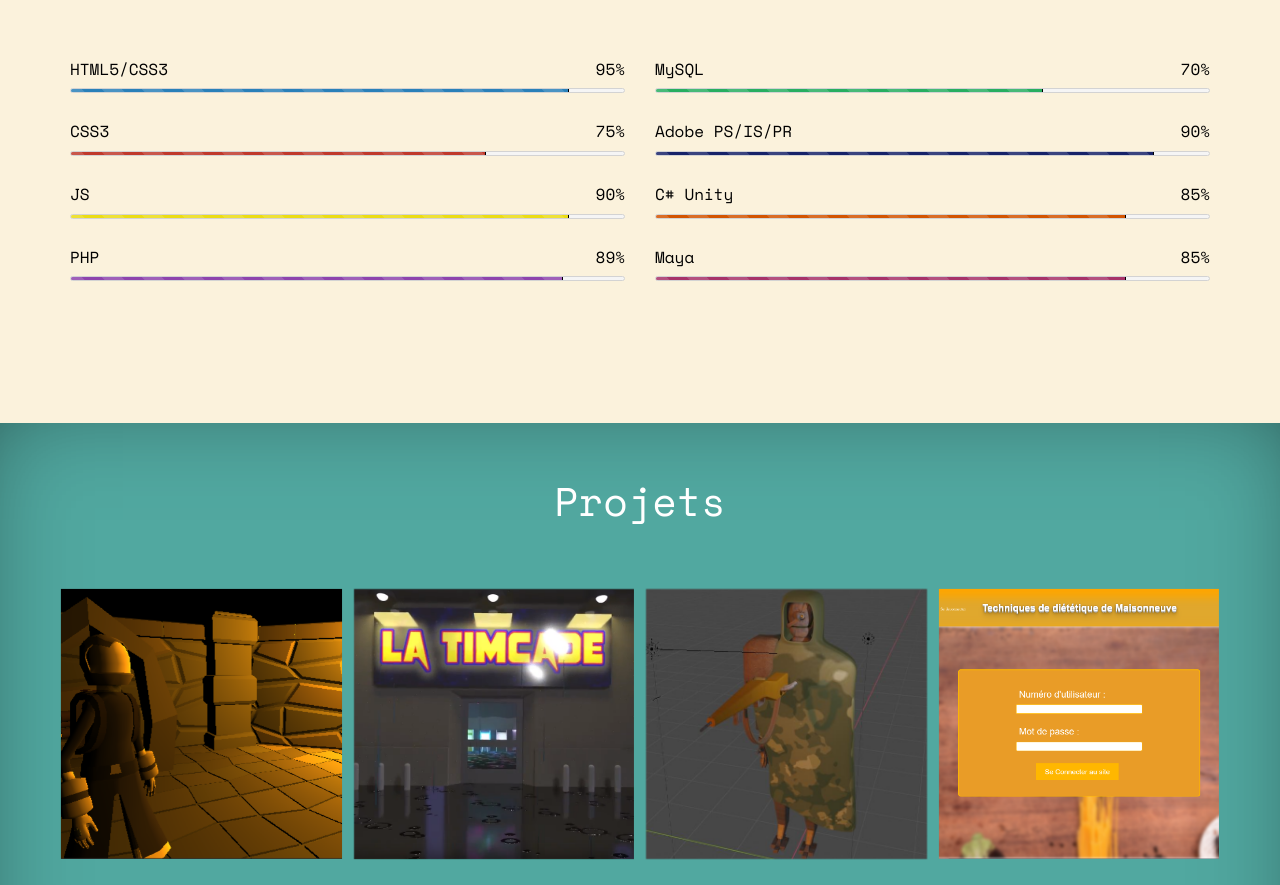
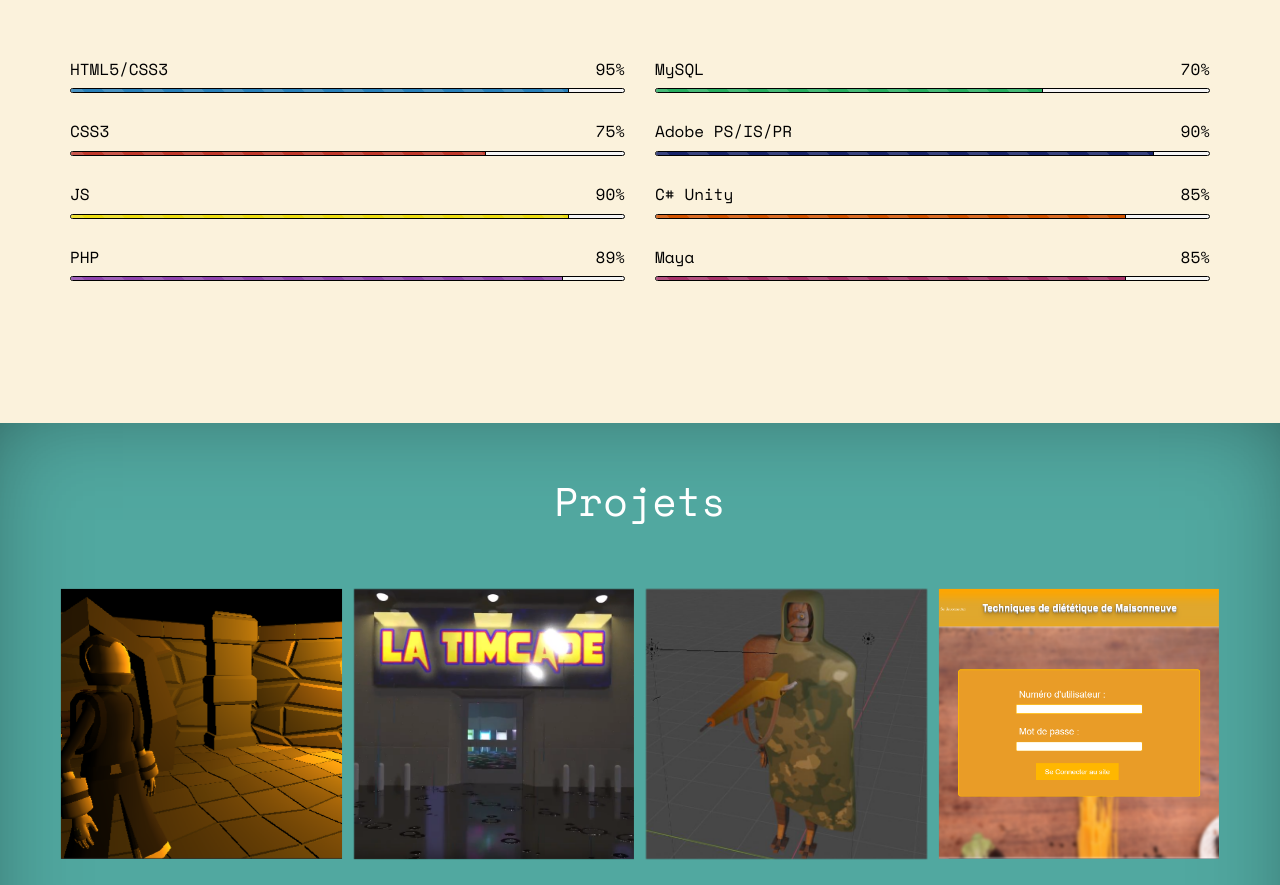
Before and after one commit to Aznavour-prog/portfolioVictor, a plain HTML site: page index.html in a window 1280 px wide. Shown: the part 1855-2740 px from the top of the page. Drawn offline with nearby package versions, Linux system fonts and the light colour scheme; files whose address does not match are found by name.

Commit message:
changement de la font du logo + ajout des border noirs pour les barres de compétences

```diff
--- a/sass/style.scss
+++ b/sass/style.scss
@@ -732,7 +732,7 @@ box-shadow: inset 0px 2px 127px -56px rgba(0,0,0,0.75);
 	float: left;
 	height: 5px;
 	box-shadow: none;
-	border: 1px solid lightgrey;
+	border: 1px solid rgb(0, 0, 0);
 }
 .progress-bar{
 	background-color: $brand-bg-dark;
```
Also changed, not shown: css/style.css, images/logo.jpg, 1 other file.
